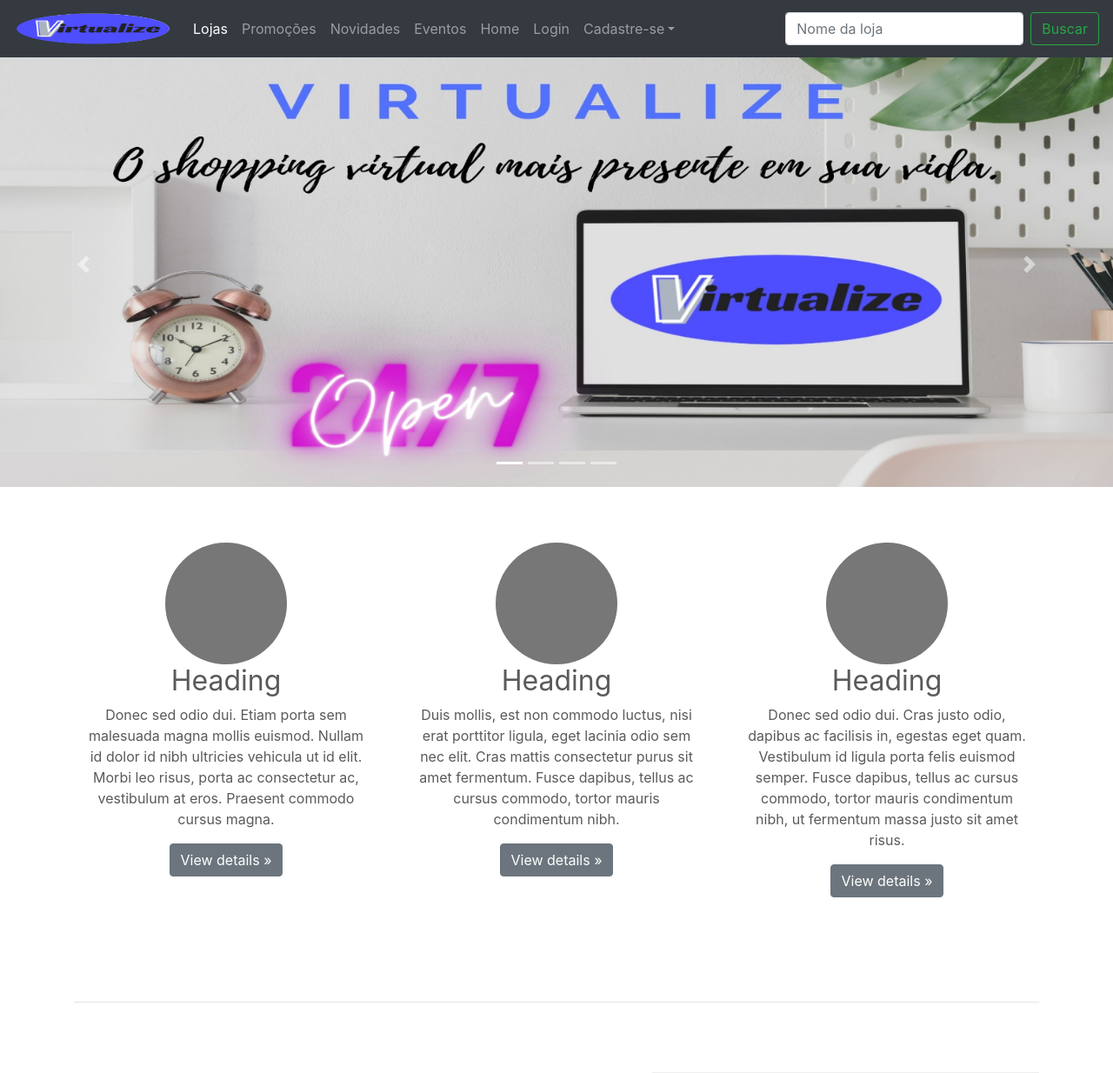
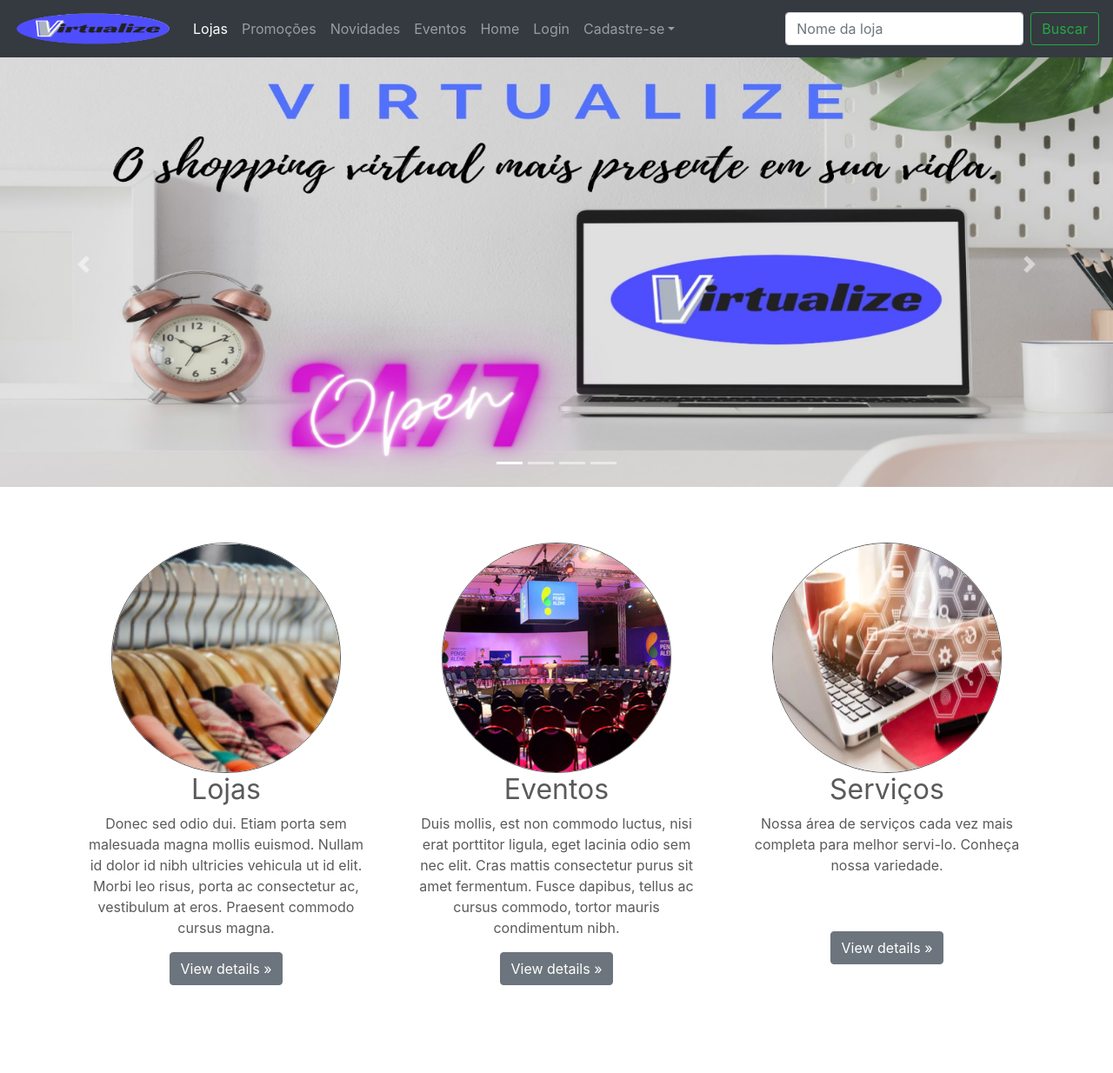
Before and after one commit to maildaltontavares/crudPHP, a PHP site: page /view/index.php in a window 1280 px wide. Shown: the top 1234 px of the page at 87% size. Run offline with PHP 8.4, Linux system fonts and the light colour scheme.

Commit message:
14092020a

```diff
--- a/view/index.php
+++ b/view/index.php
@@ -85,24 +85,32 @@
     <!-- Three columns of text below the carousel -->
     <div class="row">
       <div class="col-lg-4">
-        <svg class="bd-placeholder-img rounded-circle" width="140" height="140" xmlns="http://www.w3.org/2000/svg" preserveAspectRatio="xMidYMid slice" focusable="false" role="img" aria-label="Placeholder: 140x140"><title>Placeholder</title><rect width="100%" height="100%" fill="#777"/><text x="50%" y="50%" fill="#777" dy=".3em">140x140</text></svg>
-        <h2>Heading</h2>
+         <svg width="7cm" height="7cm" version="1.1" style="border: 1px solid;border-radius:  100%;"
+         xmlns="http://www.w3.org/2000/svg" xmlns:xlink="http://www.w3.org/1999/xlink">
+        <image href="roupas1.jpg"/></svg>
+        <h2>Lojas</h2>
         <p>Donec sed odio dui. Etiam porta sem malesuada magna mollis euismod. Nullam id dolor id nibh ultricies vehicula ut id elit. Morbi leo risus, porta ac consectetur ac, vestibulum at eros. Praesent commodo cursus magna.</p>
         <p><a class="btn btn-secondary" href="#" role="button">View details &raquo;</a></p>
       </div><!-- /.col-lg-4 -->
       <div class="col-lg-4">
-        <svg class="bd-placeholder-img rounded-circle" width="140" height="140" xmlns="http://www.w3.org/2000/svg" preserveAspectRatio="xMidYMid slice" focusable="false" role="img" aria-label="Placeholder: 140x140"><title>Placeholder</title><rect width="100%" height="100%" fill="#777"/><text x="50%" y="50%" fill="#777" dy=".3em">140x140</text></svg>
-        <h2>Heading</h2>
+         <svg width="7cm" height="7cm" version="1.1" style="border: 1px solid;border-radius:  100%;"
+         xmlns="http://www.w3.org/2000/svg" xmlns:xlink="http://www.w3.org/1999/xlink">
+        <image href="eventos3.jpg"/></svg>
+        <h2>Eventos</h2>
         <p>Duis mollis, est non commodo luctus, nisi erat porttitor ligula, eget lacinia odio sem nec elit. Cras mattis consectetur purus sit amet fermentum. Fusce dapibus, tellus ac cursus commodo, tortor mauris condimentum nibh.</p>
         <p><a class="btn btn-secondary" href="#" role="button">View details &raquo;</a></p>
       </div><!-- /.col-lg-4 -->
       <div class="col-lg-4">
-        <svg class="bd-placeholder-img rounded-circle" width="140" height="140" xmlns="http://www.w3.org/2000/svg" preserveAspectRatio="xMidYMid slice" focusable="false" role="img" aria-label="Placeholder: 140x140"><title>Placeholder</title><rect width="100%" height="100%" fill="#777"/><text x="50%" y="50%" fill="#777" dy=".3em">140x140</text></svg>
-        <h2>Heading</h2>
-        <p>Donec sed odio dui. Cras justo odio, dapibus ac facilisis in, egestas eget quam. Vestibulum id ligula porta felis euismod semper. Fusce dapibus, tellus ac cursus commodo, tortor mauris condimentum nibh, ut fermentum massa justo sit amet risus.</p>
+         <svg width="7cm" height="7cm" version="1.1" style="border: 1px solid;border-radius:  100%;"
+         xmlns="http://www.w3.org/2000/svg" xmlns:xlink="http://www.w3.org/1999/xlink">
+        <image href="servicos2.jpg"/></svg>
+        <h2>Serviços</h2>
+        <p>Nossa área de serviços cada vez mais completa para melhor servi-lo. Conheça nossa variedade.</p><br><br>
         <p><a class="btn btn-secondary" href="#" role="button">View details &raquo;</a></p>
       </div><!-- /.col-lg-4 -->
     </div><!-- /.row -->
+
+
 
 
     <!-- START THE FEATURETTES -->
```
Also changed, not shown: view/eventos1.jpg (added), view/eventos2.jpg (added), view/eventos3.jpg (added), view/image20.png (added), view/lojas1.jpg (added), view/roupas1.jpg (added), view/servicos1.png (added), view/servicos2.jpg (added), 1 other file.
